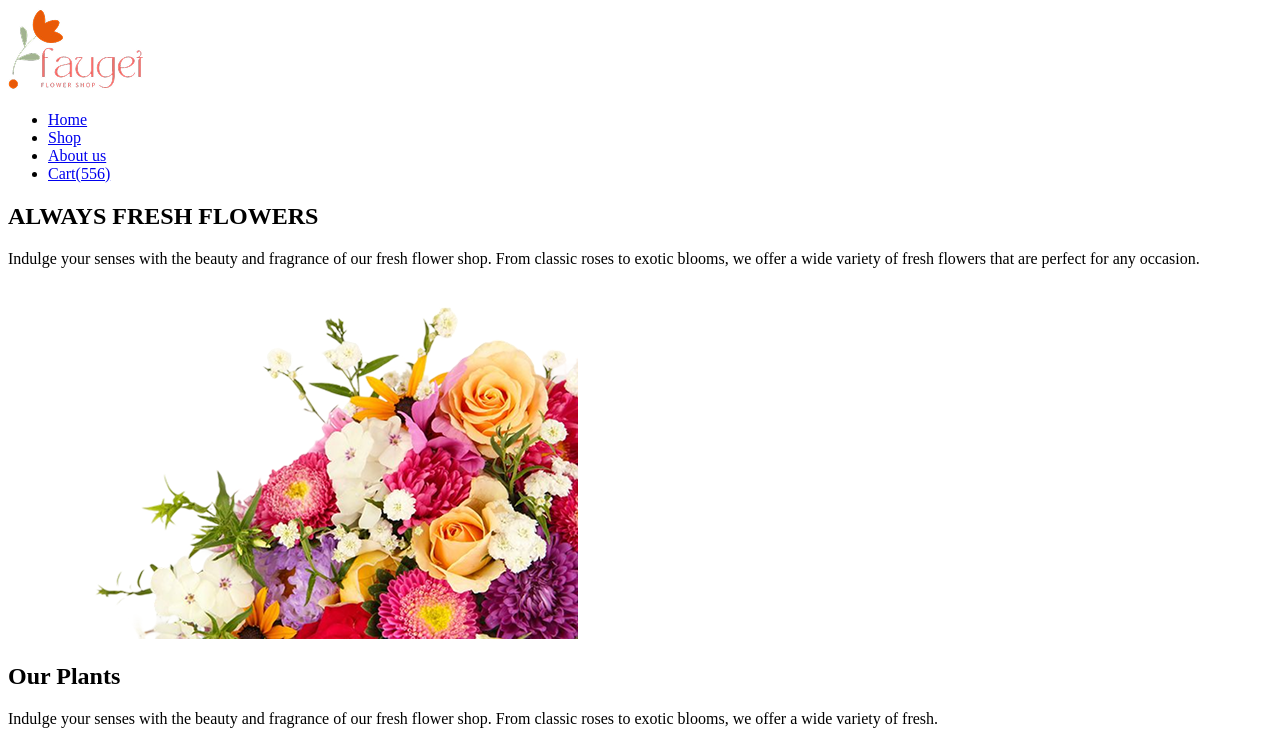
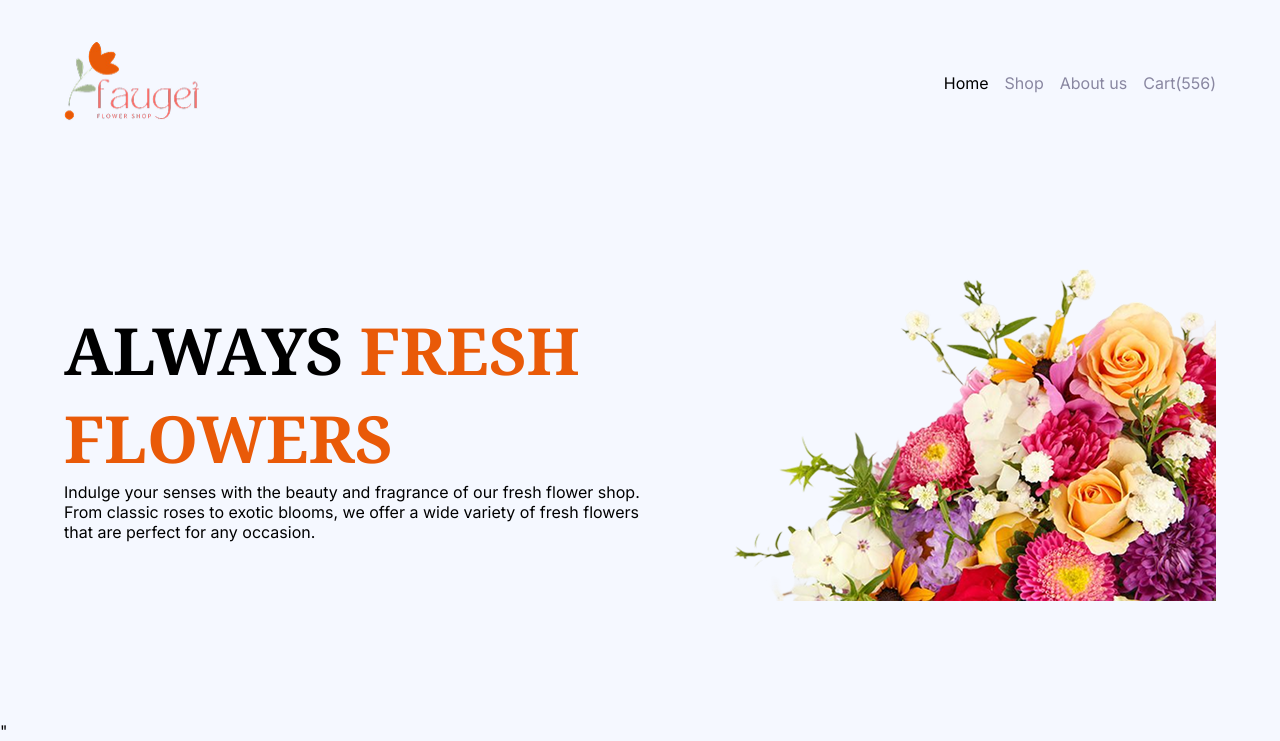
Before and after one commit to hasanhimmat/ASSIGNMENT-002, a plain HTML site: page index.html in a window 1280 px wide. Shown: the top 741 px of the page. Drawn offline with Linux system fonts and the light colour scheme.

Commit message:
header section style done

```diff
--- a/index.html
+++ b/index.html
@@ -3,31 +3,33 @@
     <head>
         <meta charset="UTF-8" />
         <meta name="viewport" content="width=device-width, initial-scale=1.0" />
+        <link rel="stylesheet" href="./style.css">
         <title>Faugei</title>
     </head>
-    <body>
+    <body class="inter">
         <header>
             <nav>
                 <a href="#">
                     <img src="./images/logo.png" alt="Logo" />
                 </a>
                 <ul>
-                    <li><a href="#">Home</a></li>
+                    <li><a id="home" href="#">Home</a></li>
                     <li><a href="#">Shop</a></li>
                     <li><a href="#">About us</a></li>
                     <li><a href="#">Cart(556)</a></li>
                 </ul>
             </nav>
 
-            <section>
+            <section class="hero">
                 <div>
-                    <h2>ALWAYS <span>FRESH FLOWERS</span></h2>
+                    <h2 class="noto-serif">ALWAYS <span>FRESH FLOWERS</span></h2>
                     <p>
                         Indulge your senses with the beauty and fragrance of our fresh flower shop. From classic roses to exotic blooms, we offer a wide variety of fresh flowers that are perfect for any occasion.
                     </p>
                 </div>
                 <img src="./images/hero-flower.png" alt="flower" />
-            </section>
+            </section>"
+
         </header>
 
         <main>
--- /dev/null
+++ b/style.css
@@ -0,0 +1,74 @@
+@import url('https://fonts.googleapis.com/css2?family=Inter:ital,opsz,wght@0,14..32,100..900;1,14..32,100..900&family=Noto+Serif:ital,wght@0,100..900;1,100..900&display=swap');
+
+* {
+    margin: 0;
+    padding: 0;
+}
+
+.noto-serif {
+  font-family: "Noto Serif", serif;
+  font-optical-sizing: auto;
+  font-weight: bold;
+  font-style: normal;
+  font-variation-settings:
+    "wdth" 100;
+}
+
+.inter {
+  font-family: "Inter", sans-serif;
+  font-optical-sizing: auto;
+  font-weight: 400;
+  font-style: normal;
+}
+
+body {
+    background-color: #F5F8FF;
+}
+
+header {
+    margin: 40px 0;
+}
+
+nav {
+    width: 90%;
+    margin: auto;
+    display: flex;
+    justify-content: space-between;
+    align-items: center;
+}
+
+nav img {
+    width: 135px;
+    height: 82px;
+}
+
+nav ul {
+    display: flex;
+    gap: 16px;
+    list-style-type: none;
+}
+
+nav ul li a {
+    text-decoration: none;
+    color: #8987A1;
+}
+
+nav ul li #home {
+    color: #000000;
+}
+
+.hero {
+    width: 90%;
+    margin: auto;
+    display: flex;
+    align-items: center;
+    padding: 120px 0;
+}
+
+.hero h2 {
+    font-size: 65px;
+}
+
+.hero h2 span {
+    color: #E95A08;
+}
```
